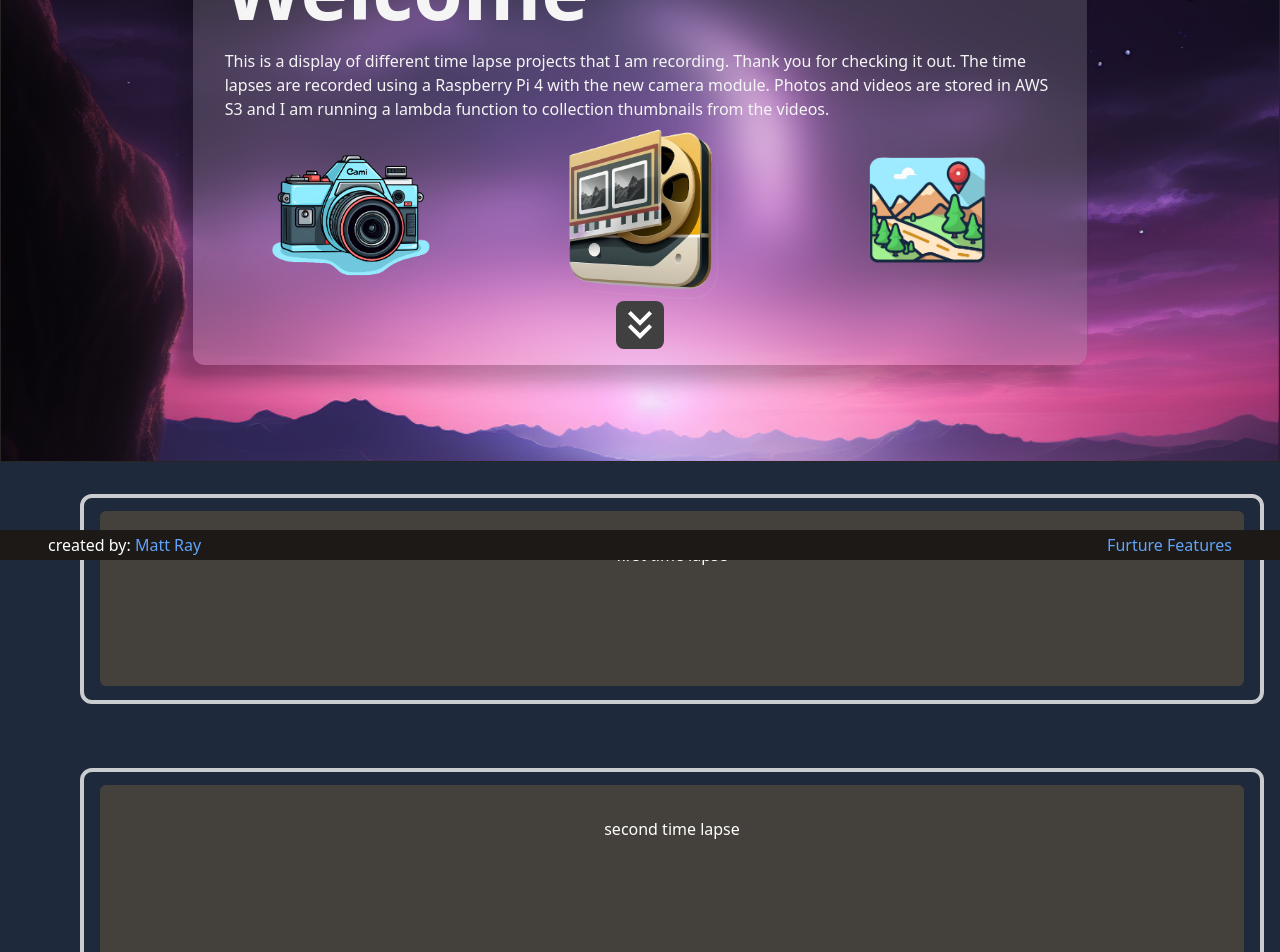
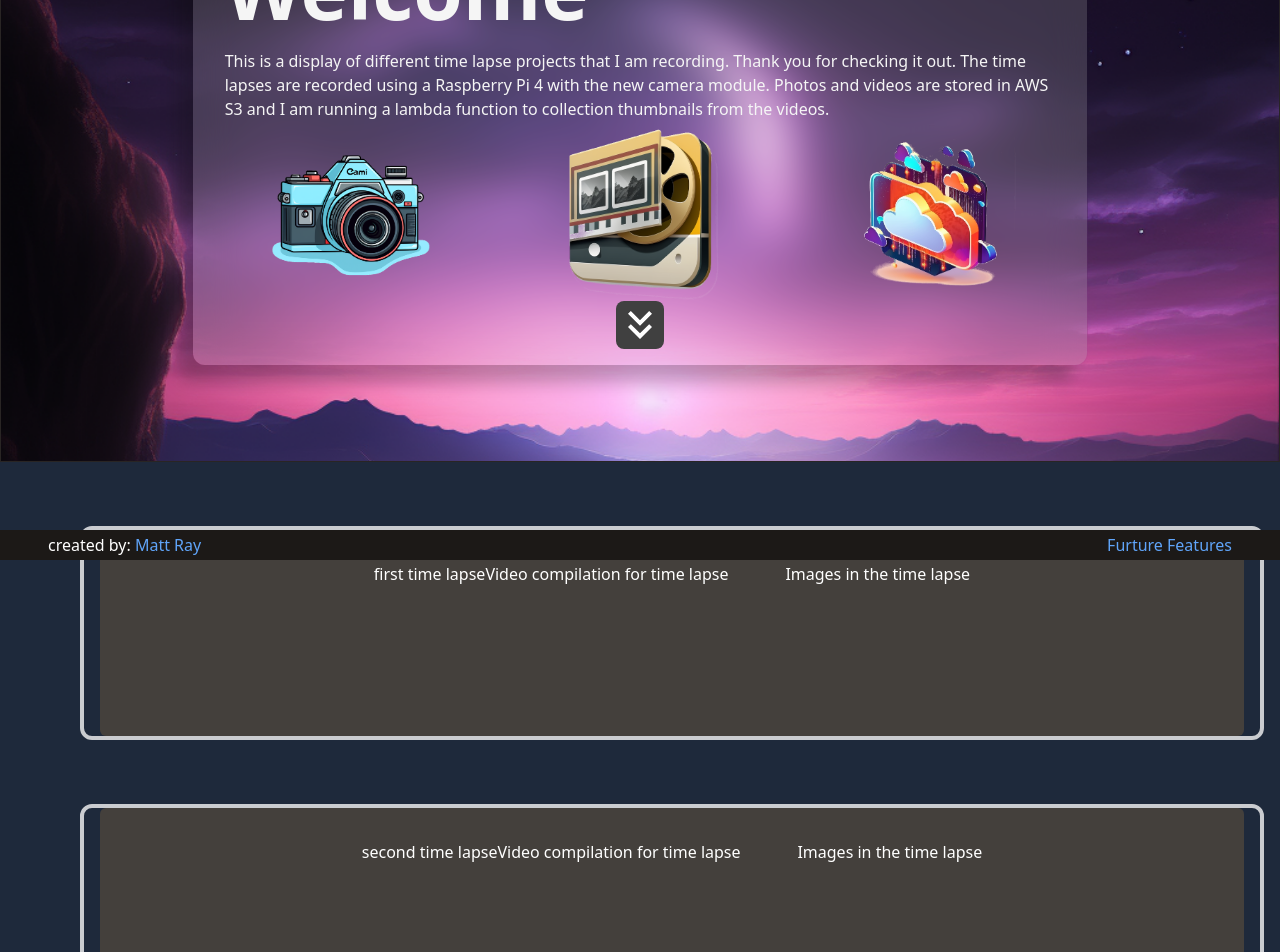
Before and after one commit to Cedaring-xr/timelapse-display-site, a React (Create React App) app: page / in a window 1280 px wide. Shown: the part 240-1192 px from the top of the page. Built offline with nearby package versions, Linux system fonts and the light colour scheme.

Commit message:
added icons and better arrangement

```diff
--- a/src/App.tsx
+++ b/src/App.tsx
@@ -1,7 +1,7 @@
 import React, { useState, useEffect } from 'react'
 import './globals.css'
 import { MdKeyboardDoubleArrowDown } from 'react-icons/md'
-import mapIcons4transparent from './assets/mapIcons4Transparent.png'
+import cloudIconTransparent from './assets/cloudIconTransparent.png'
 import cameraIconTransparent from './assets/cameraIconTransparent.png'
 import videoIconTransparent from './assets/videoIconTransparent.png'
 import Footer from './components/Footer'
@@ -10,7 +10,6 @@ import DisplayProject from './components/DisplayProject'
 
 function App() {
 	const [pictures, setPictures] = useState<string[]>([])
-	const [count, setCount] = useState(0)
 
 	useEffect(() => {
 		fetchPictures()
@@ -54,7 +53,7 @@ function App() {
 						<div className="sub-section flex justify-around">
 							<img src={cameraIconTransparent} className="icon-image" />
 							<img src={videoIconTransparent} className="icon-image" />
-							<img src={mapIcons4transparent} className="icon-image" />
+							<img src={cloudIconTransparent} className="icon-image" />
 						</div>
 						<MdKeyboardDoubleArrowDown
 							className="text-white text-5xl mx-auto hover:text-lime-300 bg-neutral-700 rounded-lg p-0"
@@ -63,7 +62,7 @@ function App() {
 					</div>
 				</div>
 			</div>
-			<div className="w-full px-12 bg-slate-800 flex flex-col">
+			<div className="w-full px-12 py-8 bg-slate-800 flex flex-col">
 				<DisplayProject projectName="first time lapse" />
 				<DisplayProject projectName="second time lapse" />
 				<DisplayProject projectName="third time lapse" />
--- a/src/components/DisplayProject.tsx
+++ b/src/components/DisplayProject.tsx
@@ -1,5 +1,6 @@
 import { useEffect } from 'react'
 import ImageCarousel from './ImageCarousel'
+import Video from './Video'
 
 type projectProps = {
 	projectName: string
@@ -13,9 +14,11 @@ const DisplayProject: React.FC<projectProps> = ({ projectName }) => {
 	const fetchImages = () => {}
 
 	return (
-		<div className="w-full h-[210px] border-neutral-100 border-opacity-80 border-4 rounded-xl bg-transparent flex items-center justify-center m-8">
-			<div className="w-full mx-4 h-[175px] rounded-md bg-stone-700 text-white flex justify-center pt-8">
+		<div className="w-full border-neutral-100 border-opacity-80 border-4 rounded-xl bg-transparent flex items-center justify-center m-8">
+			<div className="w-full mx-4 min-h-[175px] rounded-md bg-stone-700 text-white flex justify-center pt-8">
 				<span>{projectName}</span>
+				<Video />
+				<ImageCarousel name="sunset" description="adsfasdfasd" />
 			</div>
 		</div>
 	)
--- a/src/components/Image.tsx
+++ /dev/null
@@ -1,7 +0,0 @@
-import React from 'react'
-
-function Image() {
-	return <div>Image</div>
-}
-
-export default Image
--- /dev/null
+++ b/src/components/Video.tsx
@@ -0,0 +1,14 @@
+import React from 'react'
+
+function Video() {
+	return (
+		<div>
+			<p>Video compilation for time lapse</p>
+			<div id="video container">
+				<video />
+			</div>
+		</div>
+	)
+}
+
+export default Video
```
Also changed, not shown: src/assets/cloudIconTransparent.png (added), src/assets/mapIcons4Transparent.png (deleted).
